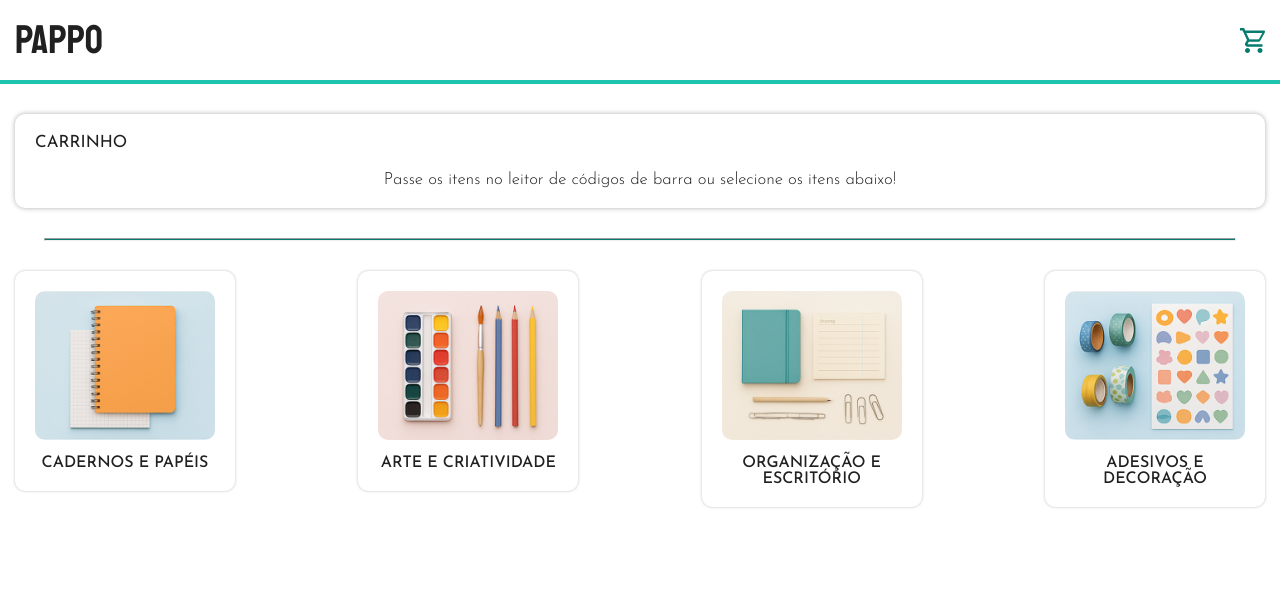
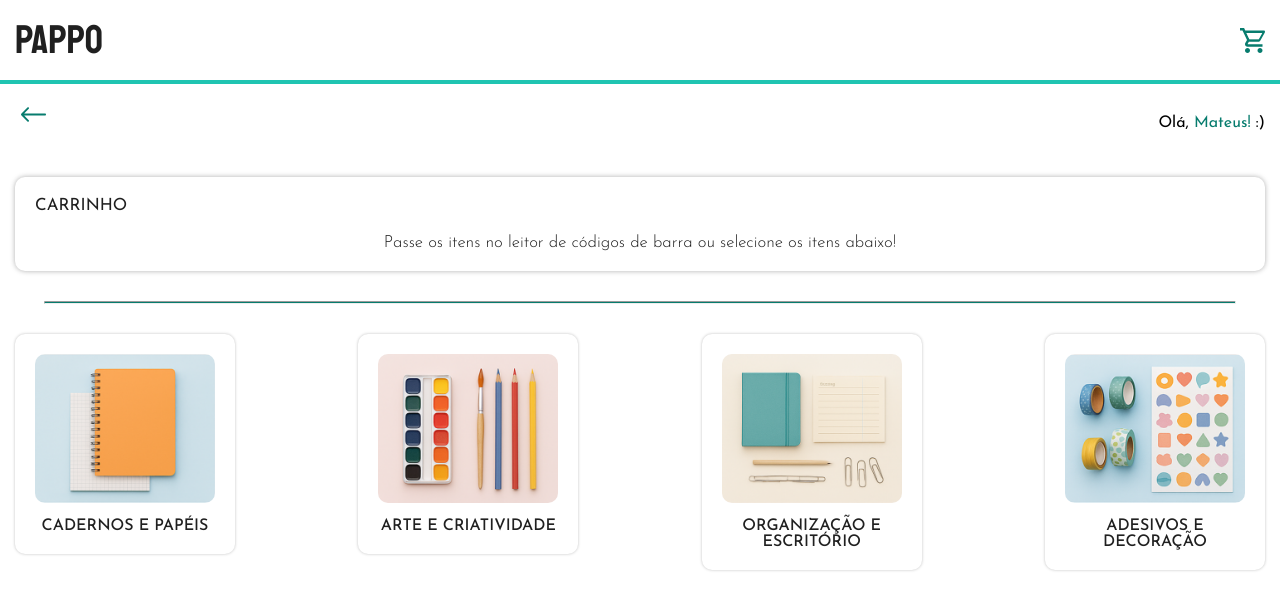
Before and after one commit to mateusluciano/pappo-paper, a React (Vite) app in the folder frontend/: page / in a window 1280 px wide. Shown: the top 610 px of the page. Built offline with nearby package versions, Linux system fonts and the light colour scheme.

Commit message:
Inserção dos boas-vindas

```diff
--- a/frontend/src/App.jsx
+++ b/frontend/src/App.jsx
@@ -3,12 +3,14 @@ import './App.css'
 import { Header } from './components/header'
 import { Checkout } from './components/checkout'
 import { Menu } from './components/menu'
+import { Greeting } from './components/greeting'
 
 function App() {
 
   return (
     <>
       { <Header /> }
+      { <Greeting clientName="Mateus" />}
       { <Checkout /> }
       <hr className="divisor" />
       { <Menu /> }
--- /dev/null
+++ b/frontend/src/components/greeting.jsx
@@ -0,0 +1,17 @@
+import Back from '../assets/back.svg?react';
+import '../styles/greeting.css';
+
+export function Greeting({clientName, onBack}) {
+    return (
+        <div className="greetingBar">
+            <button className="backButton">
+                <Back width={25} height={25} onClick={onBack}/>
+            </button>
+
+            {clientName && (
+                <p className="welcomeText">
+                Olá, <span className="clientName">{clientName}!</span> :)
+              </p>
+            )}
+        </div>
+    )}
--- /dev/null
+++ b/frontend/src/styles/greeting.css
@@ -0,0 +1,17 @@
+.greetingBar {
+    display: flex;
+    justify-content: space-between;
+    align-items: baseline;
+
+    margin: 15px 15px;
+}
+
+.backButton {
+    display: flex;
+    background-color: #fff;
+    border: none;
+}
+
+.clientName {
+    color: #077C6E;
+}
```
Also changed, not shown: frontend/src/assets/back.svg (added).
